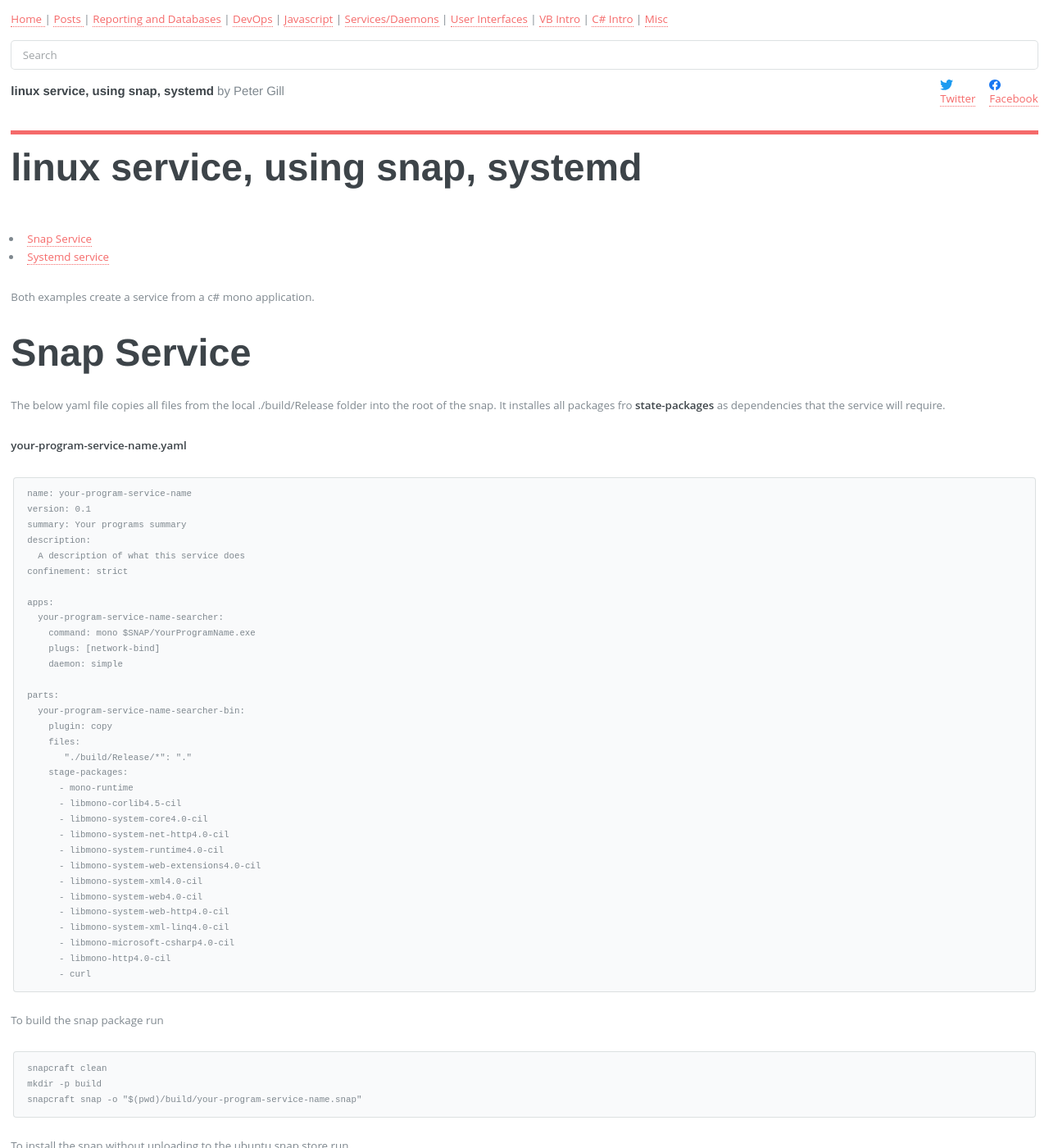
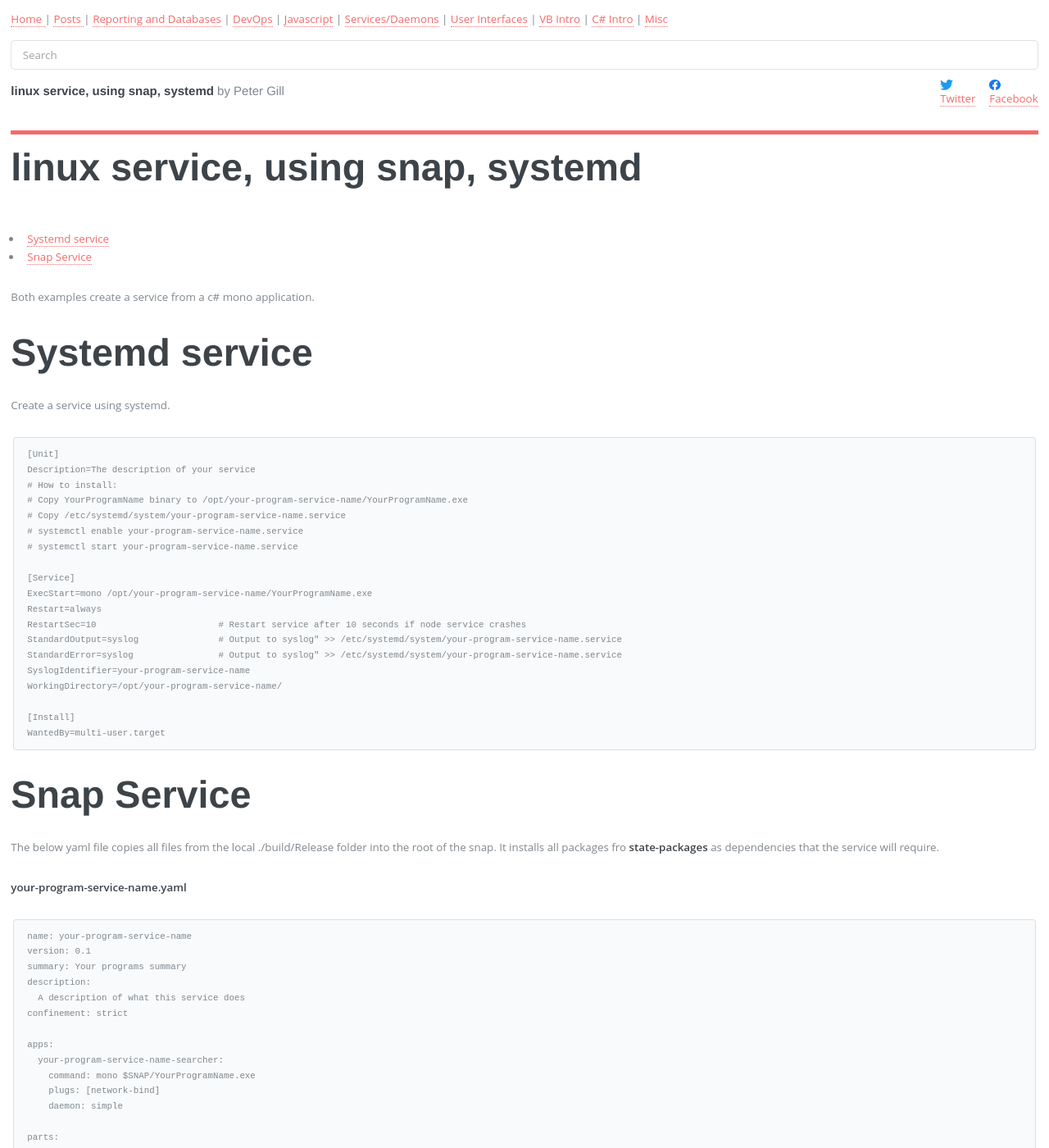
Before and after one commit to majorsilence/Dev, a Jekyll site: the page built from docs/Services/linux-service.md, in a window 1280 px wide and 1400 px high. Shown: the whole window at 82% size. Built offline with Jekyll 4.4.1, drawn with Linux system fonts in a browser that asks for light colours; some of the changed text lies outside the part shown.

Commit message:
Update linux-service.md

````diff
--- a/docs/Services/linux-service.md
+++ b/docs/Services/linux-service.md
@@ -6,10 +6,37 @@ title: linux service, using snap, systemd
 Both examples create a service from a c# mono application.
 
 
+# Systemd service
+
+Create a service using systemd.
+
+```service
+[Unit]
+Description=The description of your service
+# How to install:
+# Copy YourProgramName binary to /opt/your-program-service-name/YourProgramName.exe
+# Copy /etc/systemd/system/your-program-service-name.service
+# systemctl enable your-program-service-name.service
+# systemctl start your-program-service-name.service
+
+[Service]
+ExecStart=mono /opt/your-program-service-name/YourProgramName.exe
+Restart=always
+RestartSec=10                       # Restart service after 10 seconds if node service crashes
+StandardOutput=syslog               # Output to syslog" >> /etc/systemd/system/your-program-service-name.service
+StandardError=syslog                # Output to syslog" >> /etc/systemd/system/your-program-service-name.service
+SyslogIdentifier=your-program-service-name
+WorkingDirectory=/opt/your-program-service-name/
+
+[Install]
+WantedBy=multi-user.target
+```
+
+
 
 # Snap Service
 
-The below yaml file copies all files from the local ./build/Release folder into the root of the snap.  It installes all packages fro __state-packages__ as
+The below yaml file copies all files from the local ./build/Release folder into the root of the snap.  It installs all packages fro __state-packages__ as
 dependencies that the service will require.
 
 __your-program-service-name.yaml__
@@ -57,36 +84,10 @@ mkdir -p build
 snapcraft snap -o "$(pwd)/build/your-program-service-name.snap"
 ```
 
-To install the snap without uploading to the ubuntu snap store run
+To install the snap without uploading to the Ubuntu snap store run
 
 ```bash
 snap install "${pwd}/build/your-program-service-name.snap" --force-dangerous'
 ```
 
-At this point your c# console app should be running as a systemd service.
-
-# Systemd service
-
-Another way to create a service is to use systemd directly.
-
-```service
-[Unit]
-Description=The description of your service
-# How to install:
-# Copy YourProgramName binary to /opt/your-program-service-name/YourProgramName.exe
-# Copy /etc/systemd/system/your-program-service-name.service
-# systemctl enable your-program-service-name.service
-# systemctl start your-program-service-name.service
-
-[Service]
-ExecStart=mono /opt/your-program-service-name/YourProgramName.exe
-Restart=always
-RestartSec=10                       # Restart service after 10 seconds if node service crashes
-StandardOutput=syslog               # Output to syslog" >> /etc/systemd/system/your-program-service-name.service
-StandardError=syslog                # Output to syslog" >> /etc/systemd/system/your-program-service-name.service
-SyslogIdentifier=your-program-service-name
-WorkingDirectory=/opt/your-program-service-name/YourProgramName.exe
-
-[Install]
-WantedBy=multi-user.target
-```
+At this point, your c# console app should be running as a systemd service.
````
